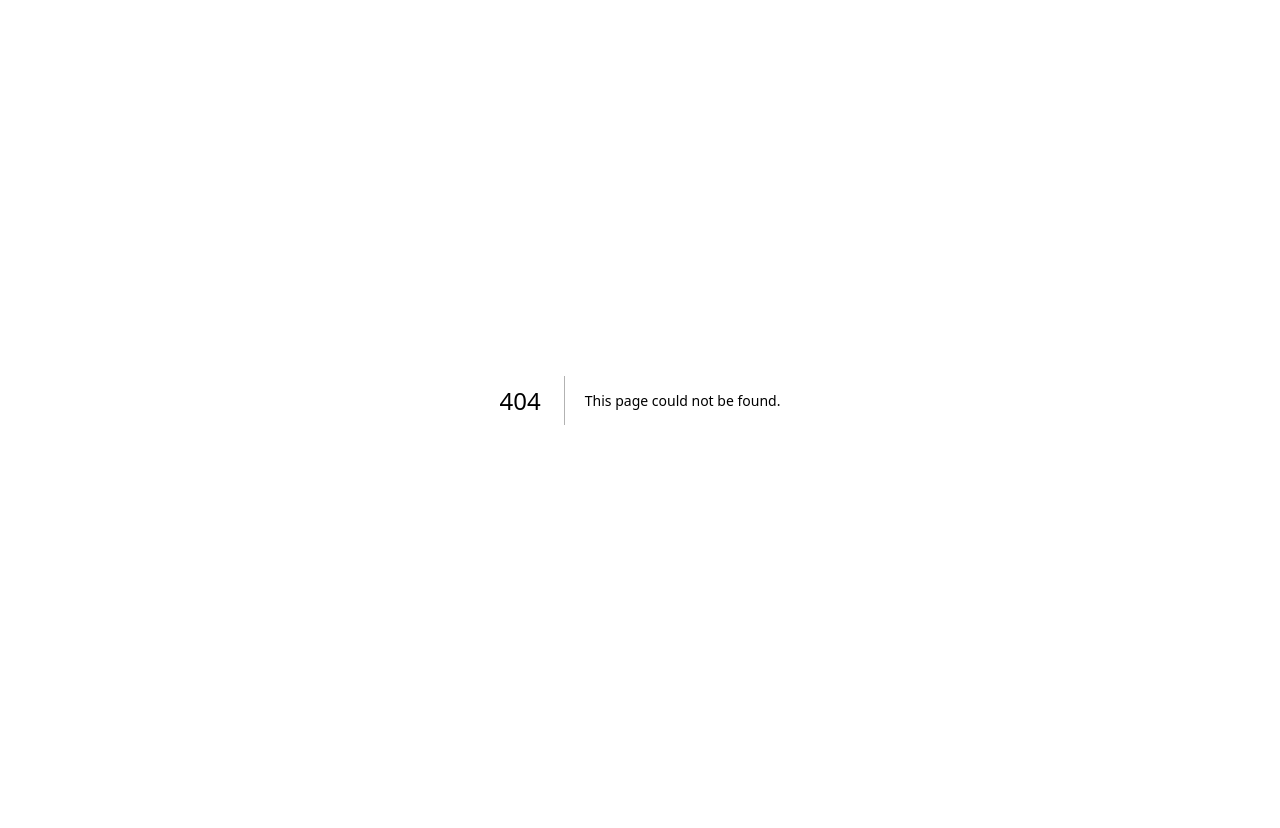
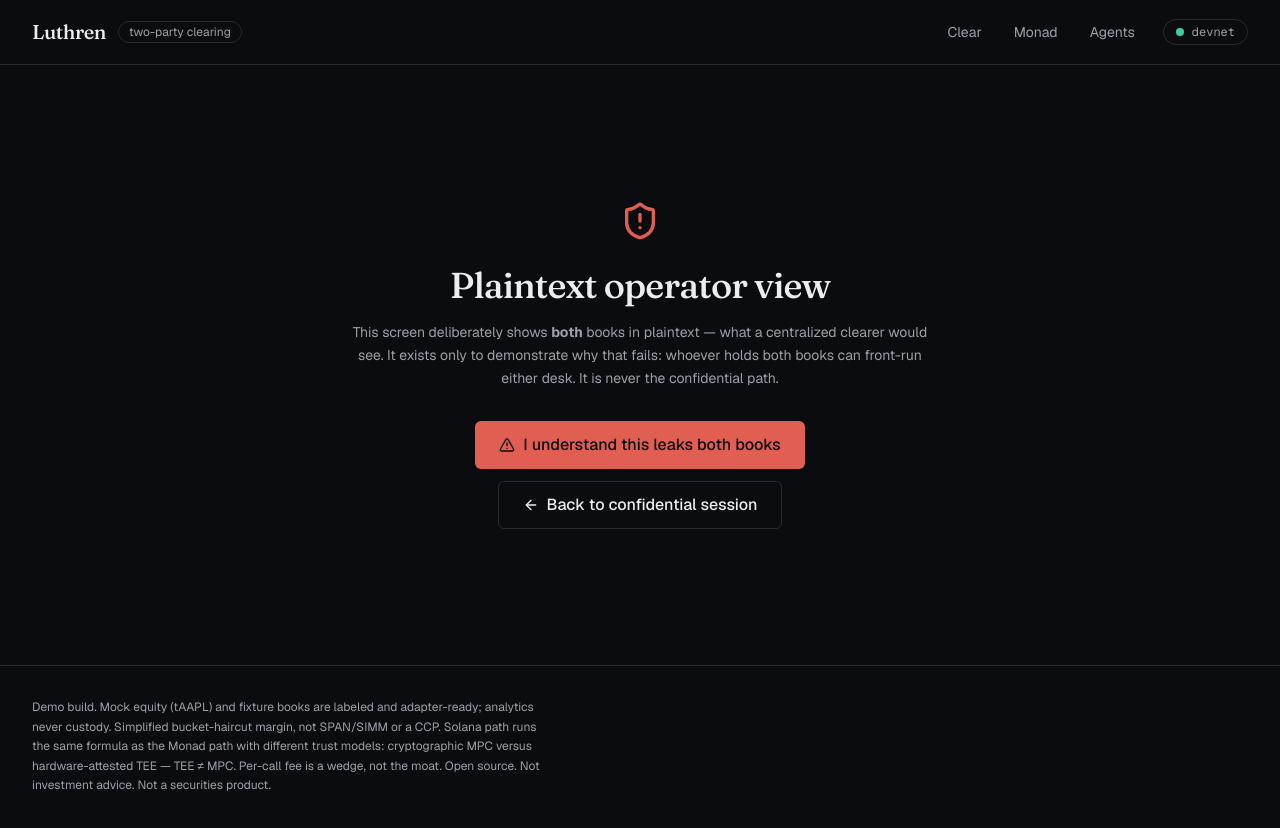
Before and after one commit to Kartikvyas1604/Luthren, a Next.js app: page /adversarial in a window 1280 px wide. Before the commit this address had no page. Before the commit the page ends 800 px from the top, so only its background shows below. Built offline with nearby package versions, Linux system fonts and the light colour scheme.

Commit message:
Add adversarial plaintext counterfactual screen

```diff
--- /dev/null
+++ b/app/adversarial/page.tsx
@@ -0,0 +1,133 @@
+"use client";
+
+import { useEffect, useMemo, useRef, useState } from "react";
+import Link from "next/link";
+import { AlertTriangle, ArrowLeft, ShieldAlert } from "lucide-react";
+import { PageShell } from "@/components/page-shell";
+import { BookColumn } from "@/components/book-column";
+import { adversarialBooks } from "@/lib/fixtures";
+import { twoPartyNetted, twoPartySiloed, usd } from "@/lib/margin";
+
+export default function AdversarialPage() {
+  const [confirmed, setConfirmed] = useState(false);
+  const [secondsLeft, setSecondsLeft] = useState(20);
+  const dismissed = useRef(false);
+
+  const siloed = useMemo(
+    () => twoPartySiloed(adversarialBooks.a, adversarialBooks.b),
+    [],
+  );
+  const netted = useMemo(
+    () => twoPartyNetted(adversarialBooks.a, adversarialBooks.b),
+    [],
+  );
+
+  useEffect(() => {
+    if (!confirmed || dismissed.current) return;
+    setSecondsLeft(20);
+    const t = setInterval(() => {
+      setSecondsLeft((s) => {
+        if (s <= 1) {
+          dismissed.current = true;
+          return 0;
+        }
+        return s - 1;
+      });
+    }, 1000);
+    return () => clearInterval(t);
+  }, [confirmed]);
+
+  if (!confirmed) {
+    return (
+      <PageShell>
+        <div className="mx-auto max-w-xl py-10 text-center md:py-20">
+          <ShieldAlert className="mx-auto h-10 w-10 text-destructive" aria-hidden />
+          <h1 className="mt-6 font-serif text-3xl font-medium tracking-tight md:text-4xl">
+            Plaintext operator view
+          </h1>
+          <p className="mt-4 text-sm leading-relaxed text-muted-foreground">
+            This screen deliberately shows <strong>both</strong> books in plaintext — what a
+            centralized clearer would see. It exists only to demonstrate why that fails: whoever
+            holds both books can front-run either desk. It is never the confidential path.
+          </p>
+          <div className="mt-8 flex flex-wrap justify-center gap-3">
+            <button
+              type="button"
+              onClick={() => setConfirmed(true)}
+              className="inline-flex h-12 items-center gap-2 rounded-md bg-destructive px-6 font-medium text-destructive-foreground transition-opacity duration-100 hover:opacity-90 focus-visible:outline-none focus-visible:ring-2 focus-visible:ring-ring focus-visible:ring-offset-2 focus-visible:ring-offset-background"
+            >
+              <AlertTriangle className="h-4 w-4" aria-hidden />
+              I understand this leaks both books
+            </button>
+            <Link
+              href="/clear"
+              className="inline-flex h-12 items-center justify-center rounded-md border border-border px-6 font-medium transition-colors duration-100 hover:bg-secondary focus-visible:outline-none focus-visible:ring-2 focus-visible:ring-ring focus-visible:ring-offset-2 focus-visible:ring-offset-background"
+            >
+              <ArrowLeft className="mr-2 h-4 w-4" aria-hidden />
+              Back to confidential session
+            </Link>
+          </div>
+        </div>
+      </PageShell>
+    );
+  }
+
+  return (
+    <PageShell>
+      <div className="flex flex-col gap-8">
+        <div className="rounded-lg border border-destructive/50 bg-destructive/5 p-4">
+          <p className="flex items-center gap-2 font-mono text-sm font-medium text-destructive">
+            <AlertTriangle className="h-4 w-4" aria-hidden />
+            DANGEROUS / plaintext operator view
+          </p>
+          <p className="mt-2 text-sm text-muted-foreground">
+            A centralized clearer who saw this could reconstruct both strategies and trade against
+            them. That is why single-operator clearing fails — and why self-netting one wallet does
+            not need MPC.
+          </p>
+          {secondsLeft > 0 && !dismissed.current && (
+            <p className="mt-2 font-mono text-xs tabular-nums text-muted-foreground">
+              Auto-return to confidential session in {secondsLeft}s
+            </p>
+          )}
+        </div>
+
+        <section aria-label="Both books in plaintext" className="grid gap-6 lg:grid-cols-2">
+          <BookColumn
+            title={`Party A — ${adversarialBooks.a.label} (PLAINTEXT)`}
+            wallet={adversarialBooks.a.wallet}
+            legs={adversarialBooks.a.legs}
+            hidden={false}
+          />
+          <BookColumn
+            title={`Party B — ${adversarialBooks.b.label} (PLAINTEXT)`}
+            wallet={adversarialBooks.b.wallet}
+            legs={adversarialBooks.b.legs}
+            hidden={false}
+          />
+        </section>
+
+        <section aria-label="What the operator could compute" className="rounded-lg border border-border bg-card p-6">
+          <h2 className="text-sm font-medium">The operator&rsquo;s temptation</h2>
+          <p className="mt-2 text-sm leading-relaxed text-muted-foreground">
+            Combined siloed margin {usd(siloed.siloedCombined, 0)} collapses to{" "}
+            {usd(netted.nettedCombinedUsd, 0)} netted ({usd(netted.savingsUsd, 0)} freed) —{" "}
+            <span className="text-foreground">
+              but the operator needed both books in plaintext to compute it.
+            </span>{" "}
+            The confidential path produces the same numbers with sealed inputs.
+          </p>
+          <div className="mt-4 flex flex-wrap gap-3">
+            <Link
+              href="/clear"
+              className="inline-flex h-10 items-center gap-2 rounded-md bg-primary px-5 text-sm font-medium text-primary-foreground transition-opacity duration-100 hover:opacity-90 focus-visible:outline-none focus-visible:ring-2 focus-visible:ring-ring focus-visible:ring-offset-2 focus-visible:ring-offset-background"
+            >
+              <ArrowLeft className="h-4 w-4" aria-hidden />
+              Return to confidential session
+            </Link>
+          </div>
+        </section>
+      </div>
+    </PageShell>
+  );
+}
```
